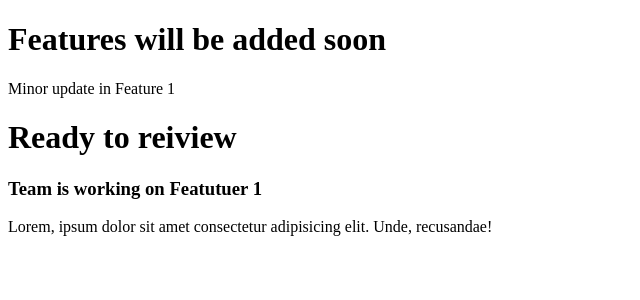
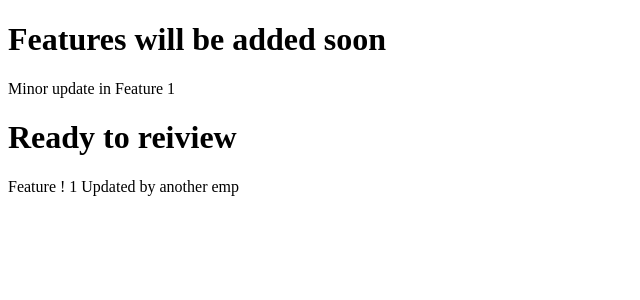
Before and after one commit to dev-krushna/Pnc-1, an Angular app: page / in a window 1280 px wide. Shown: the top 300 px of the page, without its empty margins (0-640 px from the left). Built offline with nearby package versions, Linux system fonts and the light colour scheme.

Commit message:
Update app.component.html

```diff
--- a/src/app/app.component.html
+++ b/src/app/app.component.html
@@ -1,5 +1,4 @@
 <h1> Features will be added soon </h1>
 <p>Minor update in Feature 1</p>
 <h1> Ready to reiview</h1>
-<h3> Team is working on Featutuer 1 </h3>
-<p>Lorem, ipsum dolor sit amet consectetur adipisicing elit. Unde, recusandae!</p>
+Feature ! 1 Updated by another emp
```
